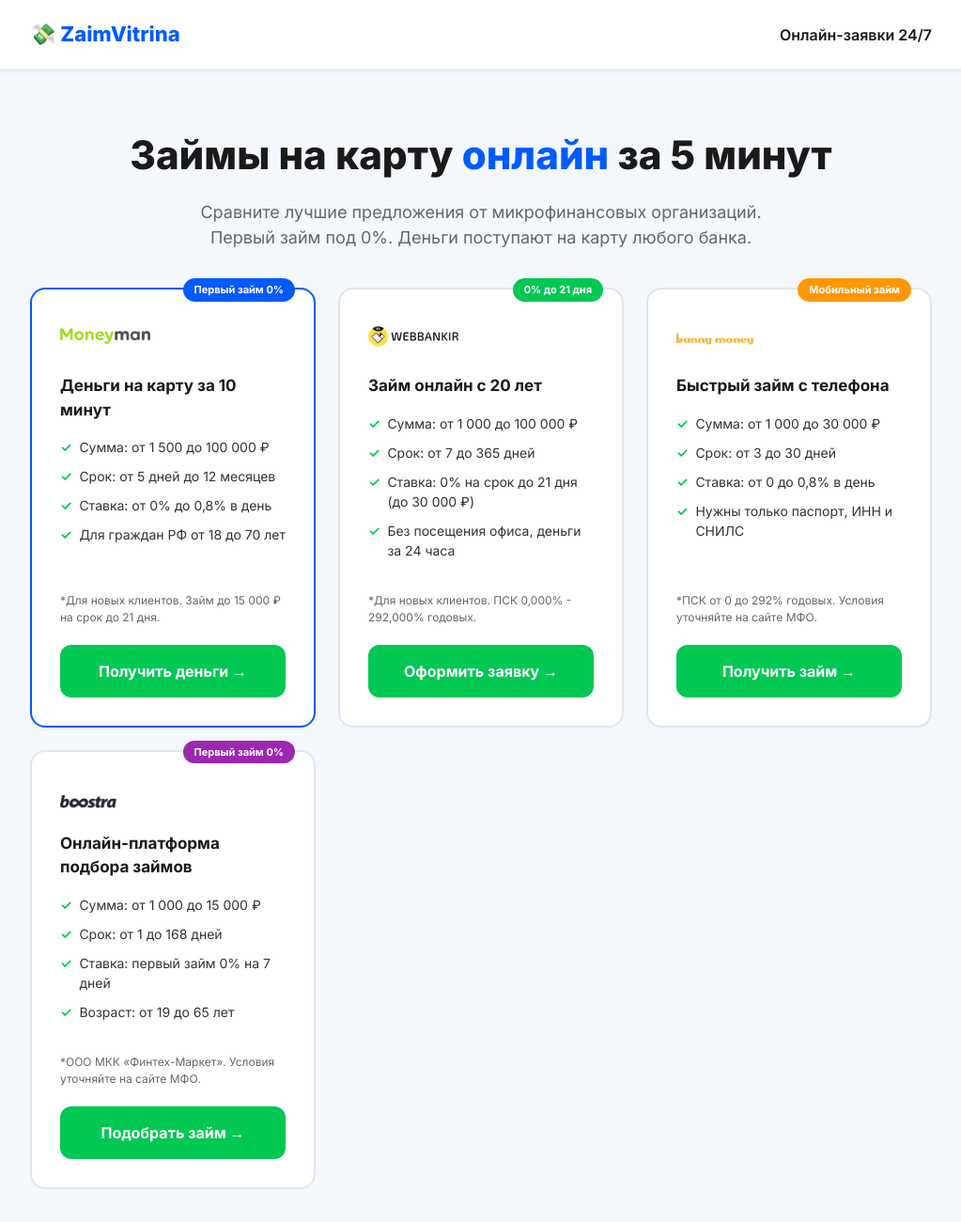
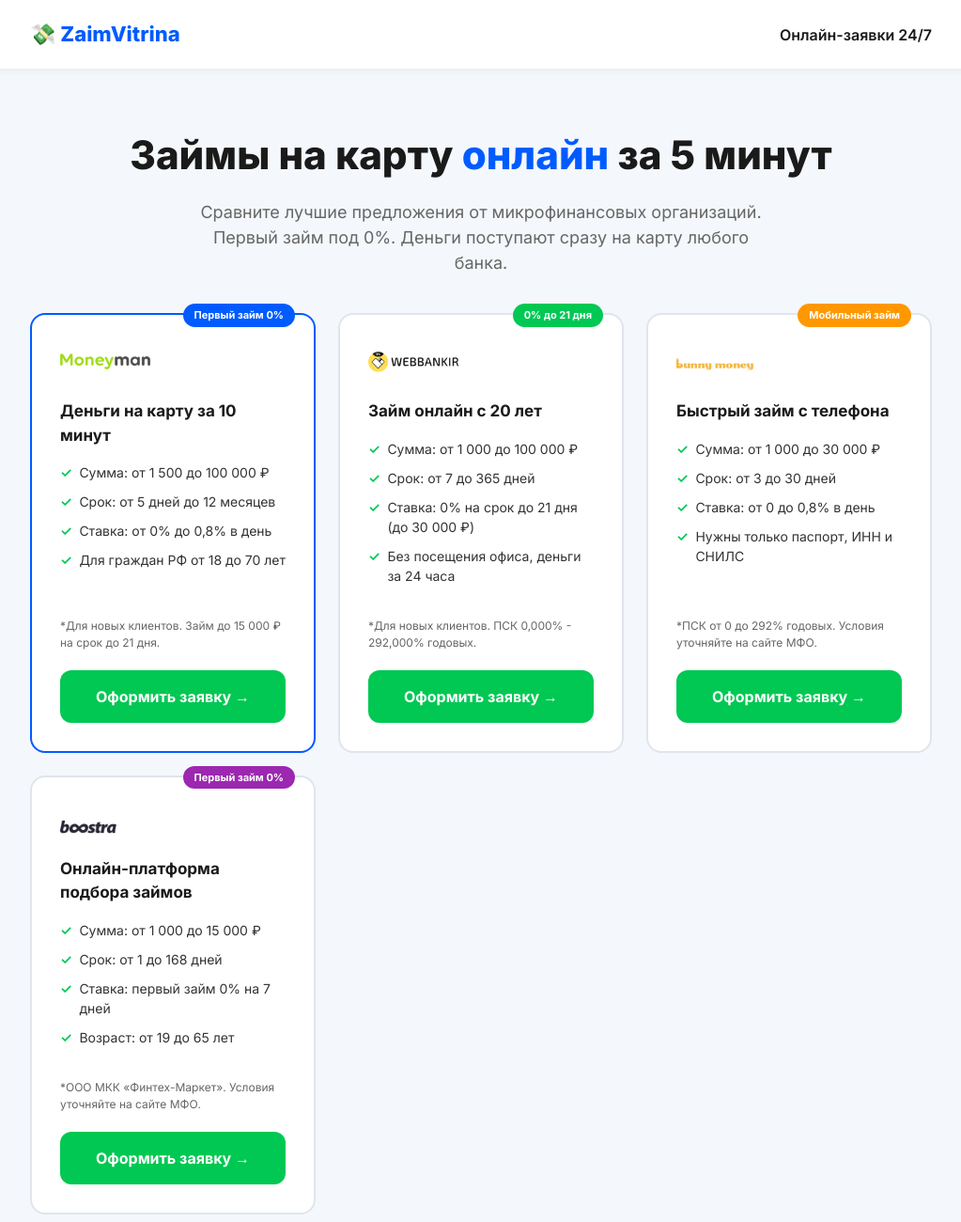
Before and after one commit to azamatkusyapov79-bot/mfosite, a plain HTML site: page index.html in a window 1280 px wide. Shown: the top 1300 px of the page at 94% size, without its empty margins (128-1151 px from the left). Drawn offline with Linux system fonts and the light colour scheme.

Commit message:
index.html

```diff
--- a/index.html
+++ b/index.html
@@ -92,7 +92,7 @@
 
 <section class="hero container">
   <h1>Займы на карту <span>онлайн</span> за 5 минут</h1>
-  <p>Сравните лучшие предложения от микрофинансовых организаций. Первый займ под 0%. Деньги поступают на карту любого банка.</p>
+  <p>Сравните лучшие предложения от микрофинансовых организаций. Первый займ под 0%. Деньги поступают сразу на карту любого банка.</p>
 </section>
 
 <section class="container">
@@ -112,7 +112,7 @@
       <div class="offer-conditions">
         *Для новых клиентов. Займ до 15 000 ₽ на срок до 21 дня.
       </div>
-      <a href="https://t.fincpanetwork.ru/click/32479/101/1?erid=2W5zFGacKGm" class="btn" target="_blank" rel="noopener nofollow">Получить деньги →</a>
+      <a href="https://t.fincpanetwork.ru/click/32479/101/1?erid=2W5zFGacKGm" class="btn" target="_blank" rel="noopener nofollow">Оформить заявку →</a>
     </div>
 
     <!-- КАРТОЧКА 2: ВЭББАНКИР -->
@@ -146,7 +146,7 @@
       <div class="offer-conditions">
         *ПСК от 0 до 292% годовых. Условия уточняйте на сайте МФО.
       </div>
-      <a href="https://t.fincpanetwork.ru/click/32479/968" class="btn" target="_blank" rel="noopener nofollow">Получить займ →</a>
+      <a href="https://t.fincpanetwork.ru/click/32479/968" class="btn" target="_blank" rel="noopener nofollow">Оформить заявку →</a>
     </div>
 
     <!-- КАРТОЧКА 4: Boostra -->
@@ -163,7 +163,7 @@
       <div class="offer-conditions">
         *ООО МКК «Финтех-Маркет». Условия уточняйте на сайте МФО.
       </div>
-      <a href="https://t.fincpanetwork.ru/click/32479/381?erid=2W5zFJDXVqb" class="btn" target="_blank" rel="noopener nofollow">Подобрать займ →</a>
+      <a href="https://t.fincpanetwork.ru/click/32479/381?erid=2W5zFJDXVqb" class="btn" target="_blank" rel="noopener nofollow">Оформить заявку →</a>
     </div>
 
   </div>
```
